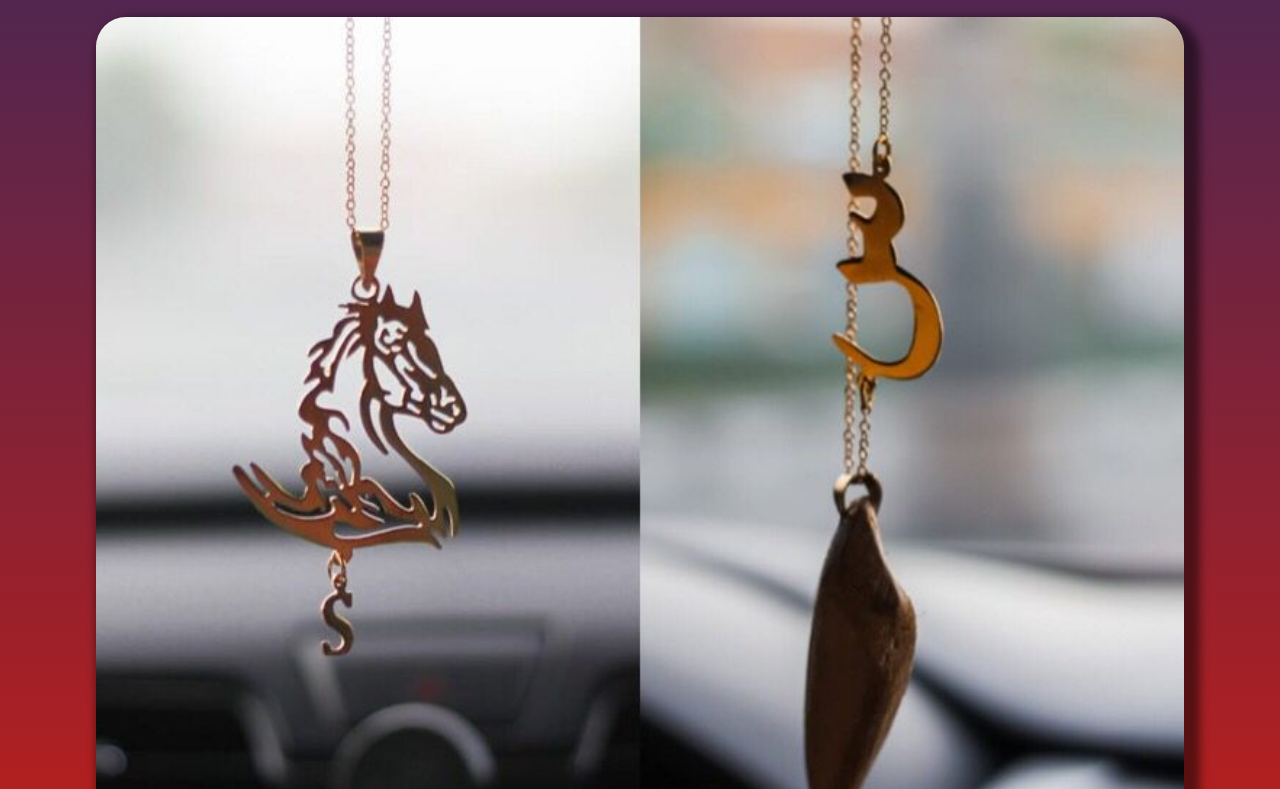
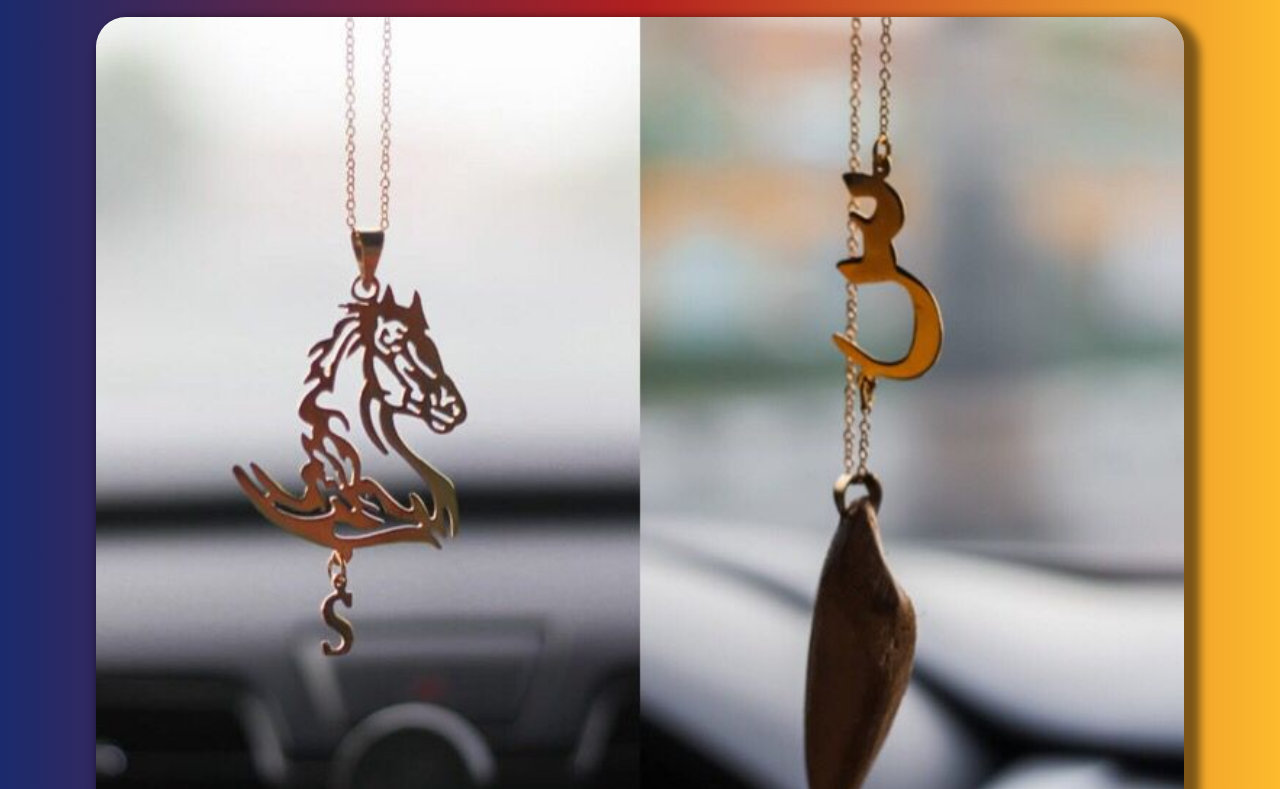
Before and after one commit to cutesilver/cute-silver, a plain HTML site: page index.html in a window 1280 px wide. Shown: the part 464-1253 px from the top of the page. Drawn offline with nearby package versions, Linux system fonts and the light colour scheme.

Commit message:
Update style.css

```diff
--- a/style.css
+++ b/style.css
@@ -12,8 +12,8 @@ body{
     background: -webkit-linear-gradient(to right, #f5af19, #f12711);
     background: linear-gradient(to right, #f5af19, #f12711);*/
 background: #1a2a6c;  /* fallback for old browsers */
-background: -webkit-linear-gradient(to top, #fdbb2d, #b21f1f, #1a2a6c);  /* Chrome 10-25, Safari 5.1-6 */
-background: linear-gradient(to top, #fdbb2d, #b21f1f, #1a2a6c); /* W3C, IE 10+/ Edge, Firefox 16+, Chrome 26+, Opera 12+, Safari 7+ */
+background: -webkit-linear-gradient(to left, #fdbb2d, #b21f1f, #1a2a6c);  /* Chrome 10-25, Safari 5.1-6 */
+background: linear-gradient(to left, #fdbb2d, #b21f1f, #1a2a6c); /* W3C, IE 10+/ Edge, Firefox 16+, Chrome 26+, Opera 12+, Safari 7+ */
 }
 .contenar{
     width: 85%;
```
